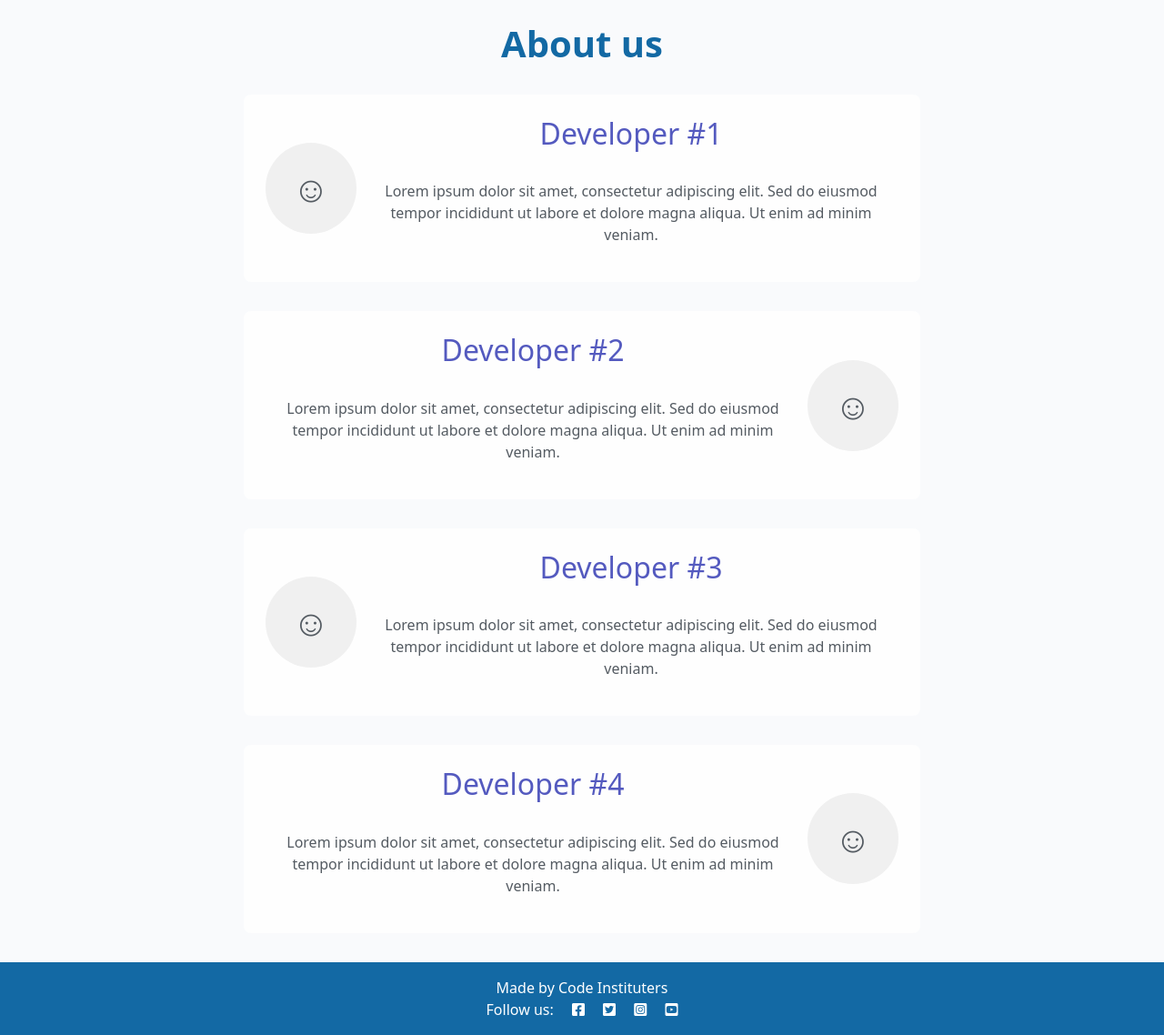
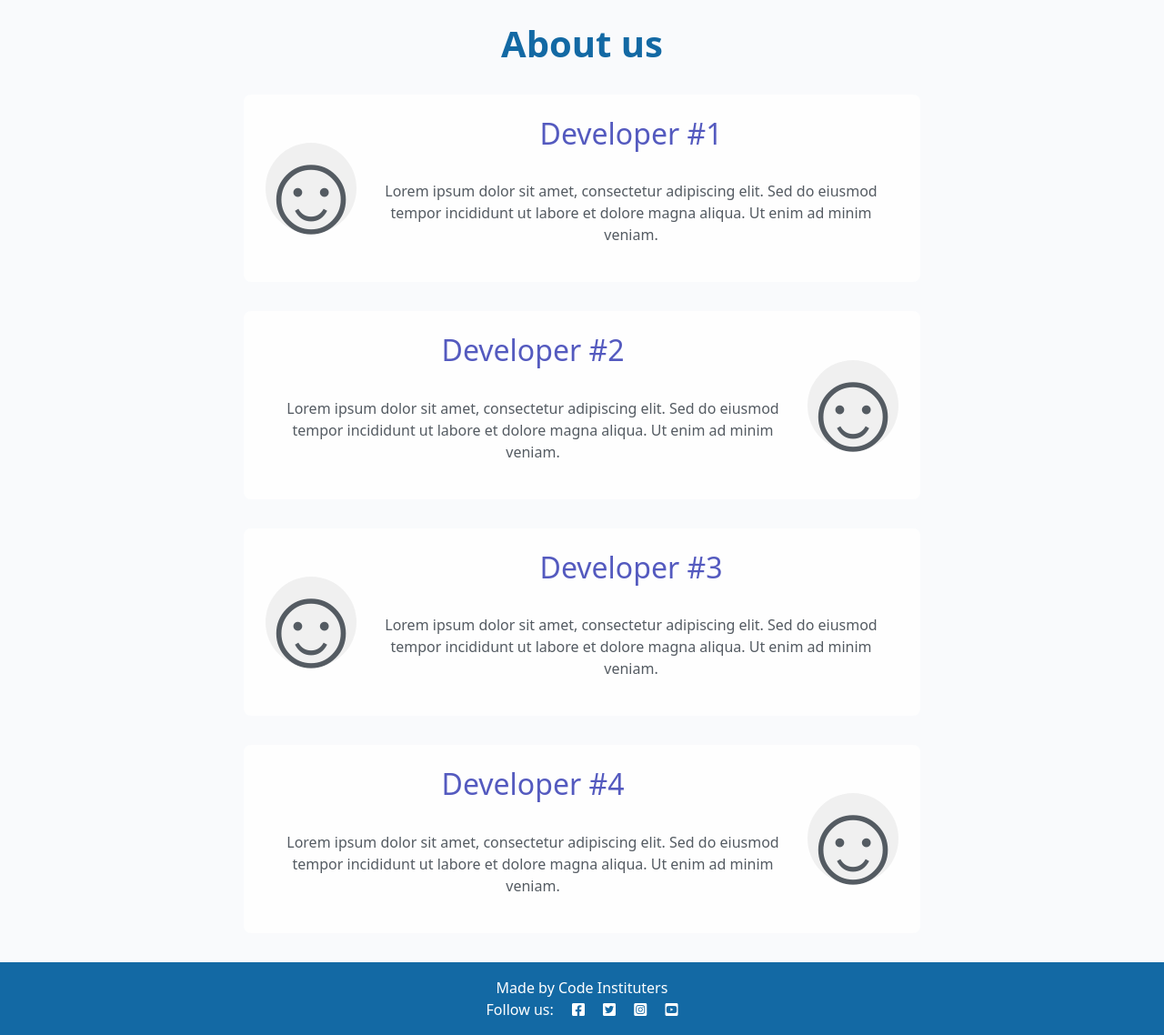
Before and after one commit to waiyiwong/Hackathon_UniSphere, a Django app: page /about/ in a window 1280 px wide. Shown: the part 86-1224 px from the top of the page at 91% size. Run offline with Django 4.2, Linux system fonts and the light colour scheme.

Commit message:
make a bigger smiling face(dev-avatar)

```diff
--- a/static/assets/css/style.css
+++ b/static/assets/css/style.css
@@ -120,7 +120,7 @@
     display: flex;
     align-items: center;
     justify-content: center;
-    font-size: 40px;
+    font-size: 8em;
 }
 
 .dev-info {
```
